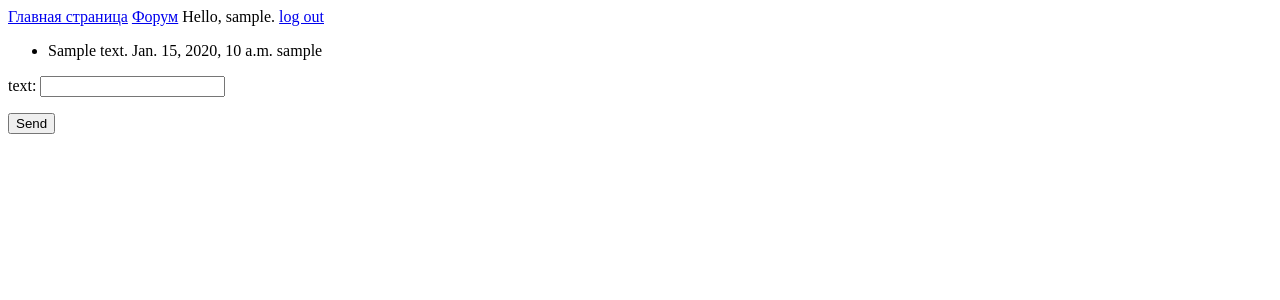
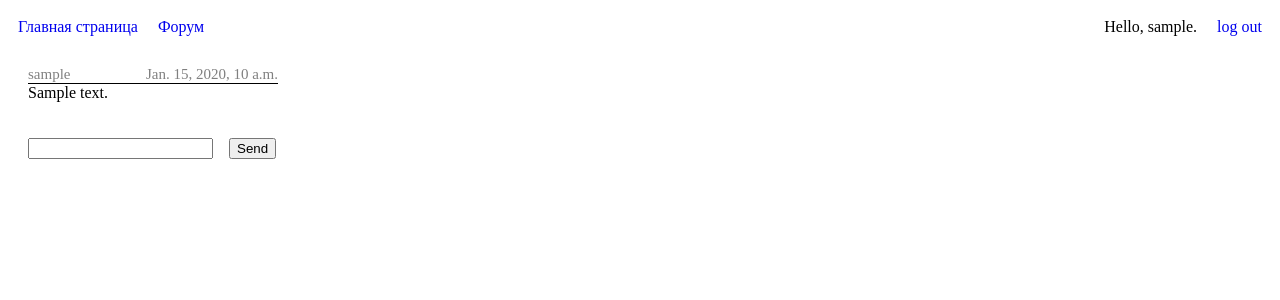
Before and after one commit to antontokm/Site, a Django app: page /forum/ in a window 1280 px wide. Shown: the top 300 px of the page. Run offline with Django 4.2, Linux system fonts and the light colour scheme; a user stored in the database is signed in; tables that the repository leaves empty hold one stand-in row (values such as "Sample post").

Commit message:
forum< api< test

```diff
--- a/Site_app/admin.py
+++ b/Site_app/admin.py
@@ -3,4 +3,3 @@ from .models import Driver, Forum
 
 admin.site.register(Driver)
 admin.site.register(Forum)
-# admin.site.register(User_created_comment)
--- a/Site_app/forms.py
+++ b/Site_app/forms.py
@@ -10,4 +10,4 @@ class ForumForm(forms.ModelForm):
     class Meta:
         model = Forum
         fields = ['text' ]
-        labels = {'text': 'text' }
+        labels = {'text': '' }
--- a/Site_app/models.py
+++ b/Site_app/models.py
@@ -4,7 +4,7 @@ from django.contrib.auth.models import User
 class Driver(models.Model):
     first_name = models.CharField(max_length=100)
     last_name = models.CharField(max_length=100)
-    score = models.IntegerField()
+    score = models.IntegerField(default= 0)
 
     def __str__(self):
         return self.get_full_name()
--- a/Site_app/templates/Site_app/base.html
+++ b/Site_app/templates/Site_app/base.html
@@ -1,12 +1,22 @@
-<p>
-    <a href="{% url 'Site_app:index' %}">Главная страница</a>
-    <a href="{% url 'Site_app:forum' %}">Форум</a>
-    {% if user.is_authenticated %}
-        Hello, {{ user.username }}.
-        <a href="{% url 'users:logout' %}">log out</a>
-    {% else %}
-        <a href="{% url 'users:register' %}">Register</a>
-        <a href="{% url 'users:login' %}">log in</a>
-    {% endif %}
-</p>
-{% block content %}{% endblock content %}
+{% load static %}
+<head>
+    <link rel="stylesheet" href="{% static 'css\styles.css'%}">
+</head>
+<body>
+    <div class="header">
+        <div class="header_menu">
+            <div><a href="{% url 'Site_app:index' %}">Главная страница</a></div>
+            <div class="header_menu_forum"><a href="{% url 'Site_app:forum' %}">Форум</a></div>
+        </div>
+        <div class="header_usermenu">
+            {% if user.is_authenticated %}
+                <div>Hello, {{ user.username }}.</div>
+                <div class="header_usermenu_logout"><a href="{% url 'users:logout' %}">log out</a></div>
+            {% else %}
+                <div class="header_usermenu_register"><a href="{% url 'users:register' %}">Register</a></div>
+                <div class="header_usermenu_login"><a href="{% url 'users:login' %}">log in</a></div>
+            {% endif %}
+        </div>
+    </div>
+    {% block content %}{% endblock content %}
+</body>
--- a/Site_app/templates/Site_app/forum.html
+++ b/Site_app/templates/Site_app/forum.html
@@ -1,16 +1,20 @@
 {% extends "Site_app/base.html" %}
 
 {% block content %}
+    {% for forum in forums %}
+        <div class="forum_block">
+            <div class="forum_block_inf">
+                <div>{{forum.user_name}}</div>
+                <div>{{forum.date_added}}</div>
+            </div>
+            <div class="forum_block_text">{{ forum.text }}</div>
+        </div>
+    {% endfor %}
 {% if user.is_authenticated %}
-    <ul>
-        {% for forum in forums %}
-            <li>{{ forum.text }}  {{forum.date_added}} {{forum.user_name}}</li>
-        {% endfor %}
-    </ul>
-    <form method="post" action="{% url 'Site_app:forum' %}">
+    <form method="post" action="{% url 'Site_app:forum' %}" class="forum_form">
         {% csrf_token %}
         {{ form.as_p }}
-        <button name="submit">Send</button>
+        <div><button name="submit">Send</button></div>
     </form>
 {% else %}
     <p>Зарегистрирютесь или войдите в аккаунт, чтобы участвовать в форуме.</p>
--- a/Site_app/views.py
+++ b/Site_app/views.py
@@ -1,9 +1,10 @@
 from django.shortcuts import render, redirect
 from .models import Driver, Forum
 from .forms import ForumForm
-from django.contrib.auth.models import User
+from .api_request import add_drivers
 
 def index(request):
+    add_drivers()
     drivers = Driver.objects.order_by('-score')
     context = {'drivers': drivers}
     return render(request, 'Site_app/index.html', context)
--- /dev/null
+++ b/static/css/styles.css
@@ -0,0 +1,65 @@
+.header{
+    display: flex;
+    justify-content: space-between;
+}
+    .header a{
+        text-decoration: none;
+    }
+    .header_menu, .header_usermenu{
+        display: flex;
+        flex-direction: row;
+    }
+    .header_menu div, .header_usermenu div{
+        padding: 10px;
+    }
+    .header_menu div:hover, .header_usermenu div:hover{
+        background-color: #f8f8f8;
+    }
+
+.main_row{
+    display: flex;
+    flex-direction: row;
+    border-bottom: 1px solid black;
+    border-top:1px solid black ;
+}
+.main_row:hover{
+    background-color: #f8f8f8;
+}
+    .main_row_driver{
+        padding: 10px;
+        width: 150px;
+    }
+    .main_row_score{
+        padding: 10px;
+    }
+
+.forum_block{
+    display: flex;
+    flex-direction: column;
+    border-radius: 10px;
+    width: 250px;
+    padding: 10px;
+    margin: 10px;
+}
+    .forum_block_inf{
+        display: flex;
+        justify-content: space-between;
+        flex-direction: row;
+        font-size: 15px;
+        color: #808080;
+        border-bottom: 1px solid black;
+    }
+    .form_block_text{
+        display: flex;
+        width: 500px;
+    }
+    .forum_form{
+        display: flex;
+        flex-direction: row;
+        margin-left: 20px;
+    }
+    .forum_form div{
+        height: 22px;
+        margin: 16px;
+        align-items: center ;
+    }
--- a/test_python.py
+++ /dev/null
@@ -1 +0,0 @@
-print('hi')
```
Also changed, not shown: Site/settings.py (+6 -1 lines), Site_app/api_request.py (added, +19 -0 lines), Site_app/templates/Site_app/index.html (+10 -4 lines), Test/test.py (added, +88 -0 lines), Site_app/migrations/0014_remove_driver_score.py (added), Site_app/migrations/0015_driver_score.py (added), Site_app/migrations/0016_alter_driver_score.py (added), Site_app/migrations/0017_alter_driver_score.py (added), Site_app/migrations/0018_alter_driver_score.py (added), Site_app/migrations/0019_alter_driver_score.py (added), 2 other files.
